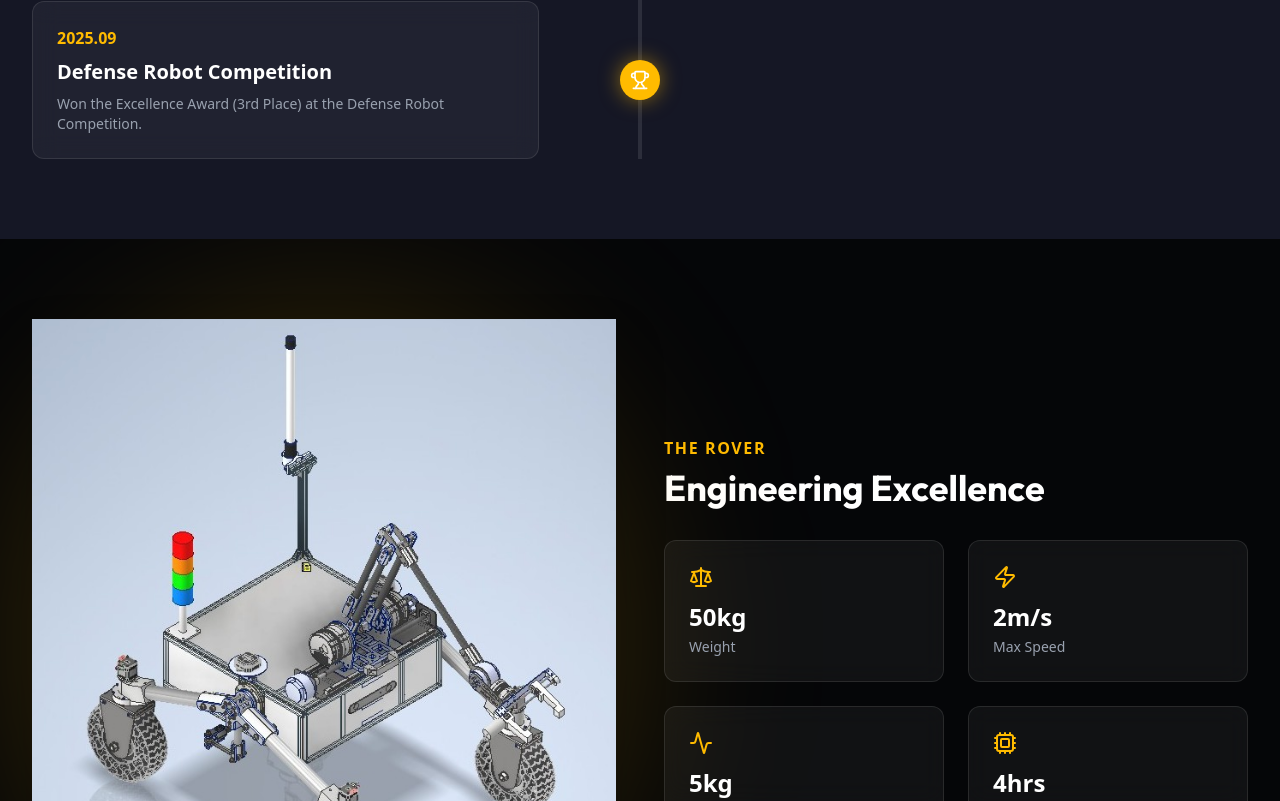
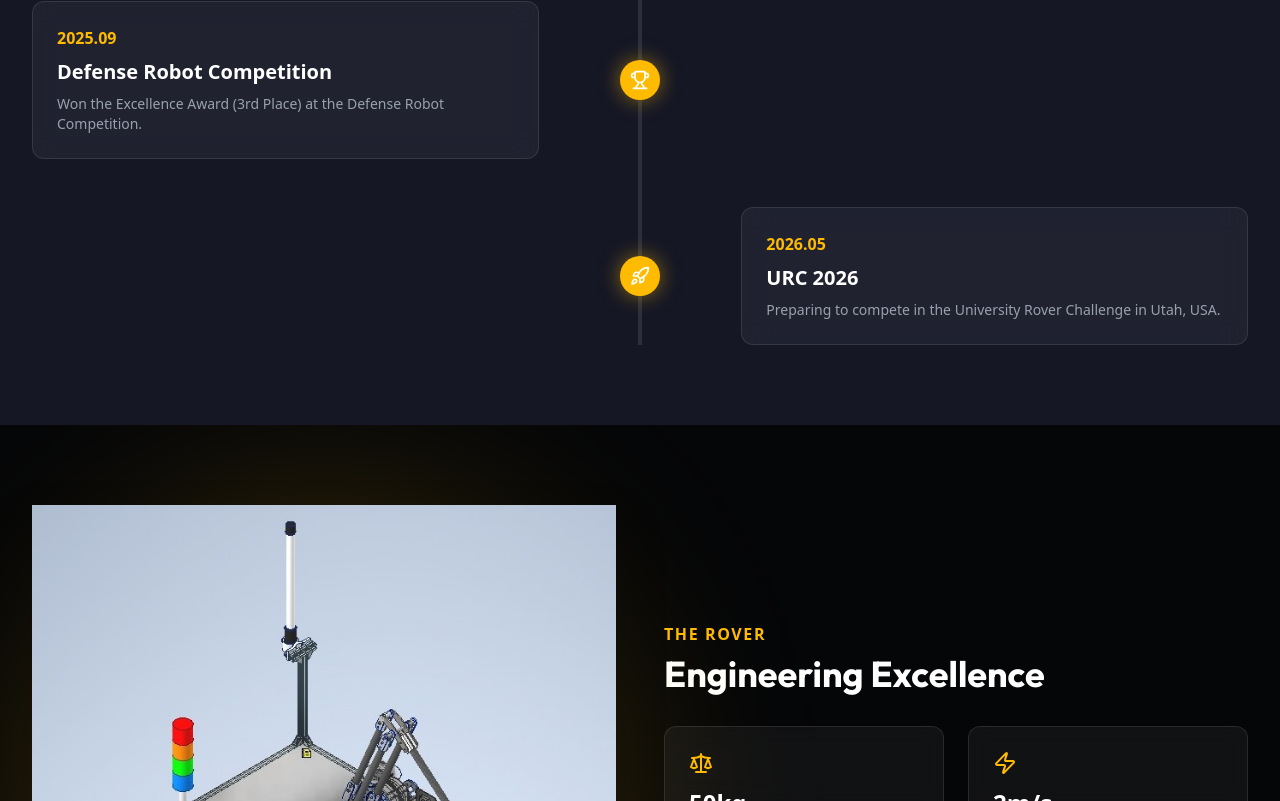
Before and after one commit to ZenithSpace/zenith.github.io, a React (Vite) app in the folder zenith-web/: page / in a window 1280 px wide. Shown: the part 1999-2800 px from the top of the page. Built offline with nearby package versions, Linux system fonts and the light colour scheme; a web font is replaced by a local one.

Commit message:
Add URC 2026 milestone to Journey

```diff
--- a/zenith-web/src/components/Journey.tsx
+++ b/zenith-web/src/components/Journey.tsx
@@ -23,6 +23,12 @@ const Journey = () => {
             title: t('journey.milestones.award.title'),
             description: t('journey.milestones.award.desc'),
             icon: <Trophy size={20} />
+        },
+        {
+            year: t('journey.milestones.urc.year'),
+            title: t('journey.milestones.urc.title'),
+            description: t('journey.milestones.urc.desc'),
+            icon: <Rocket size={20} />
         }
     ];
 
--- a/zenith-web/src/data/translations.ts
+++ b/zenith-web/src/data/translations.ts
@@ -44,6 +44,11 @@ export const translations = {
                     year: '2025.09',
                     title: 'Defense Robot Competition',
                     desc: 'Won the Excellence Award (3rd Place) at the Defense Robot Competition.',
+                },
+                urc: {
+                    year: '2026.05',
+                    title: 'URC 2026',
+                    desc: 'Preparing to compete in the University Rover Challenge in Utah, USA.',
                 },
             },
         },
@@ -148,6 +153,11 @@ export const translations = {
                     title: '국방로봇경진대회',
                     desc: '국방로봇경진대회에서 우수상(3위)을 수상했습니다.',
                 },
+                urc: {
+                    year: '2026.05',
+                    title: 'URC 2026',
+                    desc: '미국 유타주에서 열리는 University Rover Challenge 참가를 준비하고 있습니다.',
+                },
             },
         },
         rover: {
```
